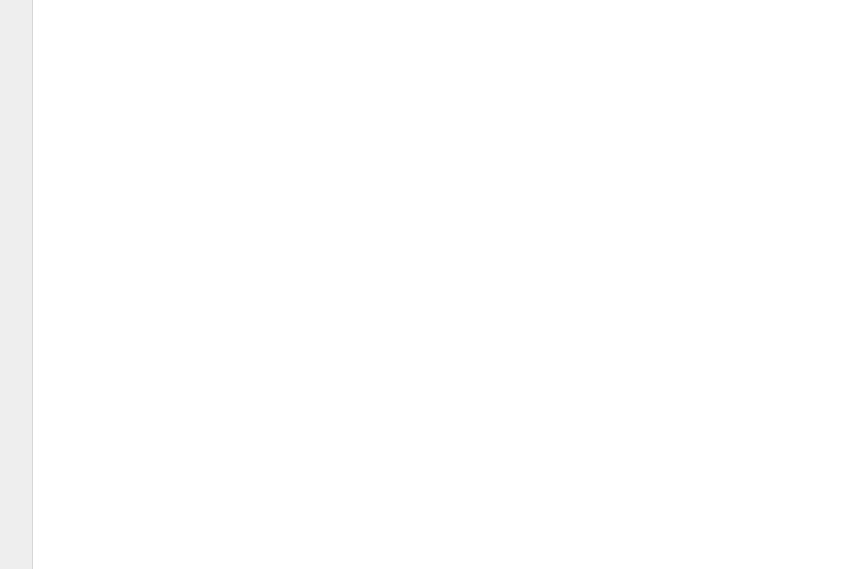
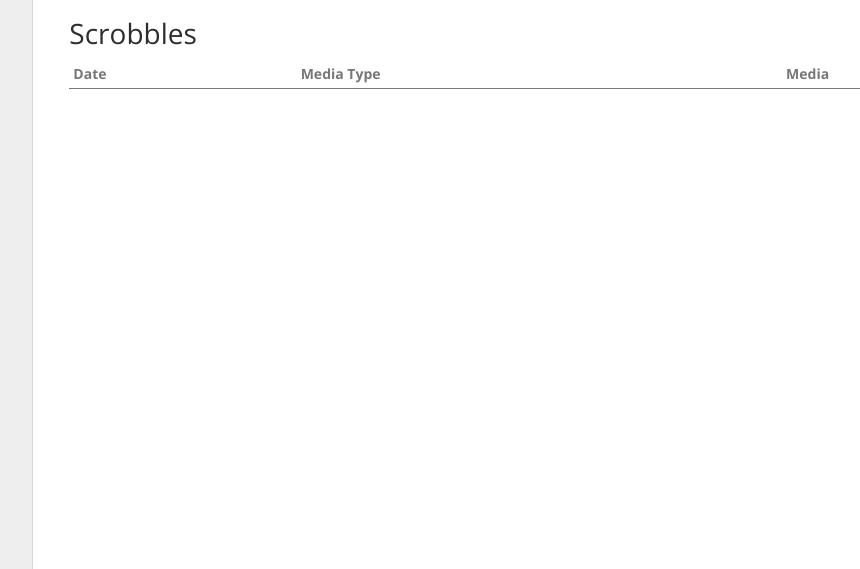
Before and after one commit to powellc/vrobbler, a Django app: template vrobbler/templates/scrobbles/import_detail.html in a window 1280 px wide. Shown: the part 231-800 px from the top of the page, without its empty margins (180-1040 px from the left). Run offline with Django 3.2, Linux system fonts and the light colour scheme; tables that the repository leaves empty hold one stand-in row (values such as "Sample post"); the template is opened without the code that fills it: values that come from a table or form of the project are taken from there, most other values are stand-ins (such as "Sample title", 1, 10 or a date in 2020); lists and menus that the app fills with data are empty; parts of the project's set-up code (start-up, migrations or seed data) failed here and were passed over; some libraries are stand-ins or nearby versions.

Commit message:
Add scrobble list to import detail view

```diff
--- a/vrobbler/apps/scrobbles/models.py
+++ b/vrobbler/apps/scrobbles/models.py
@@ -98,6 +98,14 @@ class BaseFileImportMixin(TimeStampedModel):
                 "process_count",
             ]
         )
+
+    def scrobbles(self) -> models.QuerySet:
+        scrobble_ids = []
+        for line in self.process_log.split("\n"):
+            sid = line.split("\t")[0]
+            if sid:
+                scrobble_ids.append(sid)
+        return Scrobble.objects.filter(id__in=scrobble_ids)
 
     def mark_started(self):
         self.processing_started = timezone.now()
--- a/vrobbler/templates/scrobbles/import_detail.html
+++ b/vrobbler/templates/scrobbles/import_detail.html
@@ -8,6 +8,28 @@
         <p>Import started: {{object.processing_started}}</p>
         <p>Import finished: {{object.processed_finished}}</p>
         <p>Imported {{object.process_count}} scrobbles</p>
+
+        <h3>Scrobbles</h3>
+        <div class="table-responsive">
+            <table class="table table-striped table-sm">
+                <thead>
+                    <tr>
+                        <th scope="col">Date</th>
+                        <th scope="col">Media Type</th>
+                        <th scope="col">Media</th>
+                    </tr>
+                </thead>
+                <tbody>
+                    {% for scrobble in object.scrobbles %}
+                    <tr>
+                        <td><a href="{{scrobble.get_absolute_url}}">{{scrobble.timestamp}}</a></td>
+                        <td>{{scrobble.media_type}}</td>
+                        <td>{{scrobble.media_obj}}
+                    </tr>
+                    {% endfor %}
+                </tbody>
+            </table>
+        </div>
     </div>
 </div>
 {% endblock %}
```
